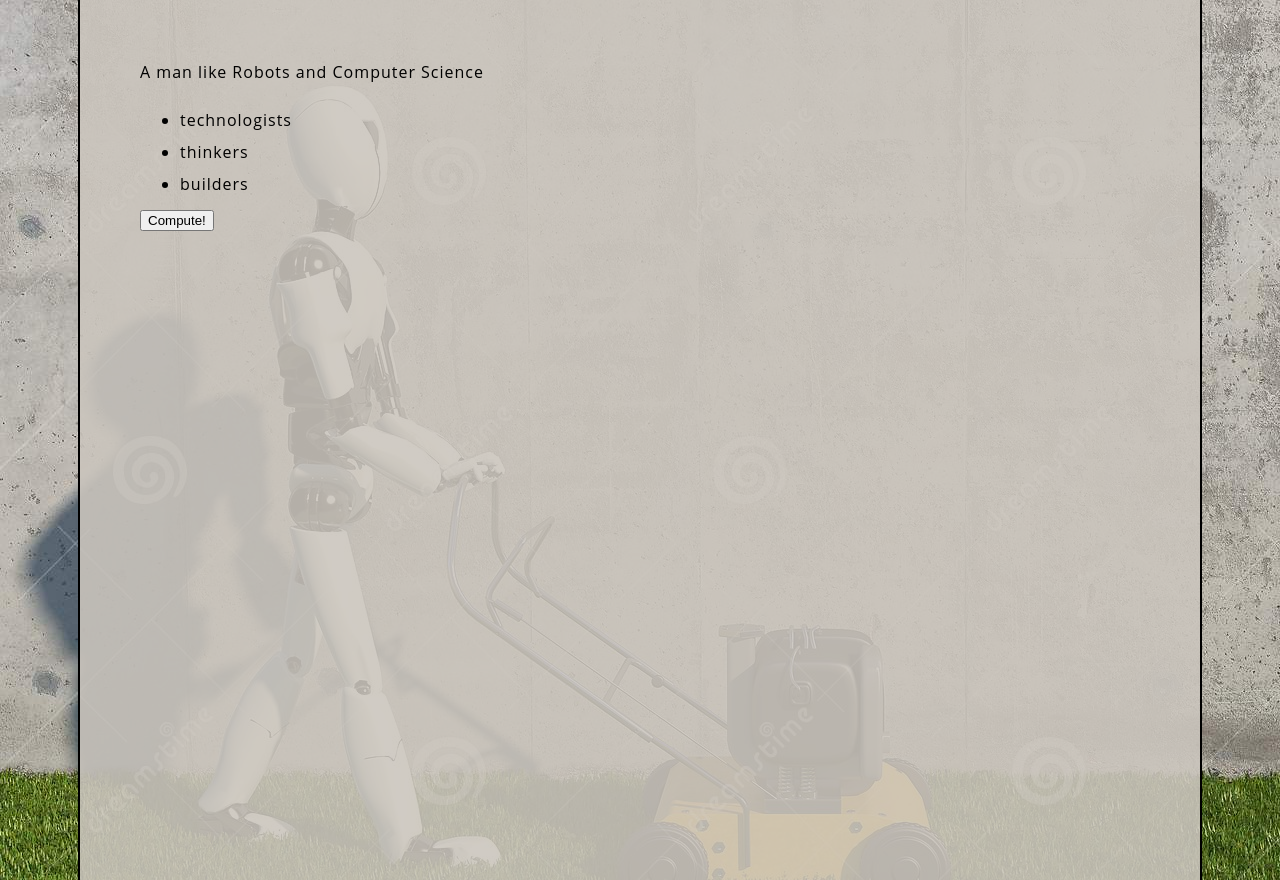
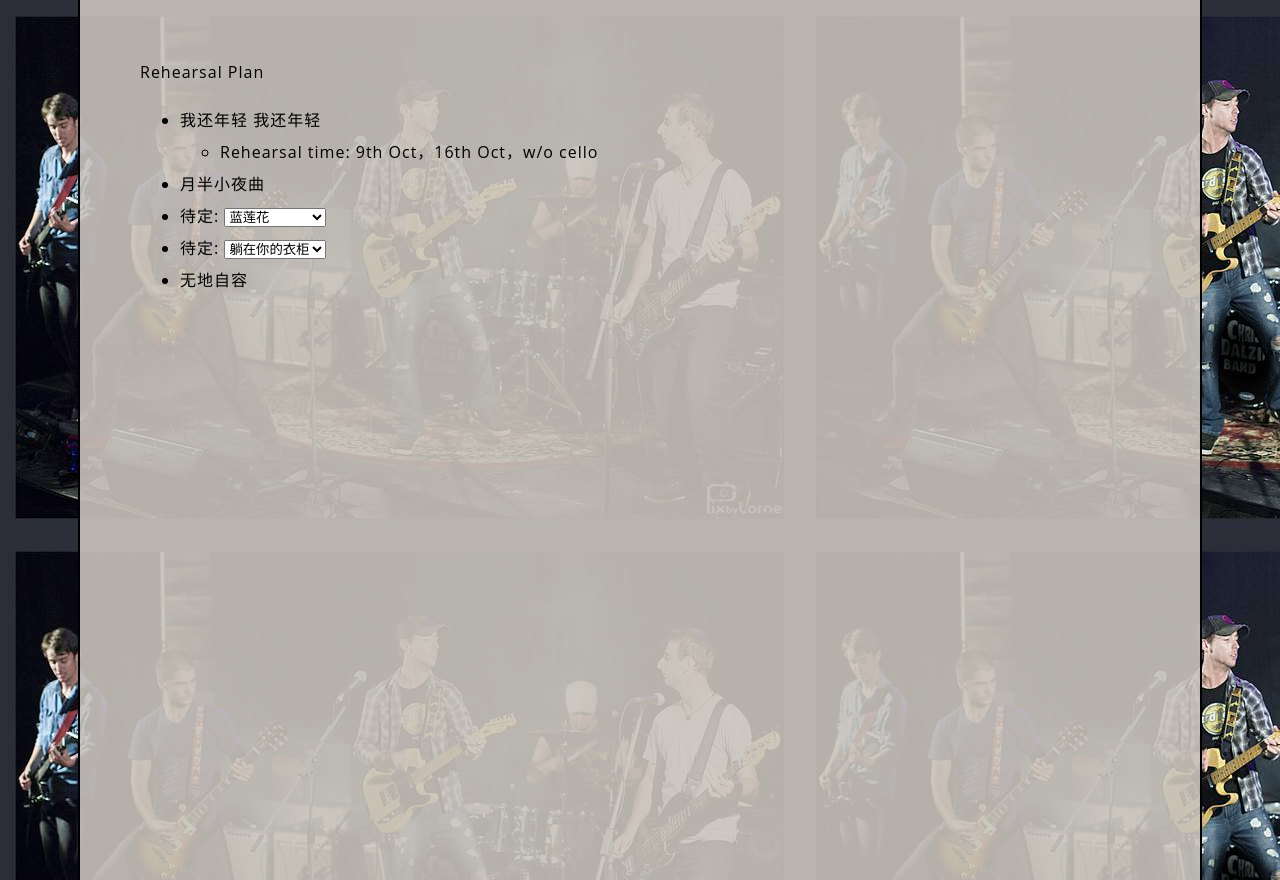
Before and after one commit to mingYi-ch/mingyi-ch.github.io, a plain HTML site: page index.html in a window 1280 px wide. Drawn offline with Linux system fonts and the light colour scheme.

Commit message:
change to band website

```diff
--- a/index.html
+++ b/index.html
@@ -2,21 +2,40 @@
 <html>
   <head>
     <meta charset="utf-8">
-    <title>My test page</title>
+    <title>Zurich Drifter</title>
     <link href="styles/style.css" rel="stylesheet" type="text/css">
   </head>
-  <div src="images/humanoid-robot.jpg" alt="The background image: A humanoid robot on a lawn."/>
+  <div src="images/band.jpg" alt="music band."/>
   <body>
-
-    <p>A man like Robots and Computer Science</p>
+    <!-- <title>Zurich Drifter</title> -->
+    <p>Rehearsal Plan</p>
 
     <ul> <!-- changed to list in the tutorial -->
-      <li>technologists</li>
-      <li>thinkers</li>
-      <li>builders</li>
+      <li>我还年轻 我还年轻</li>
+      <ul>
+        <li>Rehearsal time: 9th Oct，16th Oct，w/o cello</li>
+      </ul>
+      <li>月半小夜曲</li>
+      <li>
+        <label for="songs">待定:</label>
+        <select name="songs" id="cars">
+          <option value="蓝莲花">蓝莲花</option>
+          <option value="故乡">故乡</option>
+          <option value="像风一样自由">像风一样自由</option>
+        </select>
+      </li>
+      <li>
+        <label for="songs">待定:</label>
+        <select name="songs" id="cars">
+          <option >躺在你的衣柜</option>
+          <option >百年孤寂</option>
+        </select>
+      </li>
+      <li>无地自容</li>
+
     </ul>
 
-    <button>Compute!</button>
-    <script  src = "scripts/main.js"></script>
+    <!-- <button>ROCK</button>
+    <script  src = "scripts/main.js"></script> -->
   </body>
 </html>
--- a/styles/style.css
+++ b/styles/style.css
@@ -18,7 +18,7 @@ p, li {
 
 html {
   /* background-color: #F5F5DC; */
-  background-image: url('../images/humanoid-robot.jpg');
+  background-image: url('../images/band.jpg');
 }
 
 body {
```
Also changed, not shown: images/band.jpg (added).
